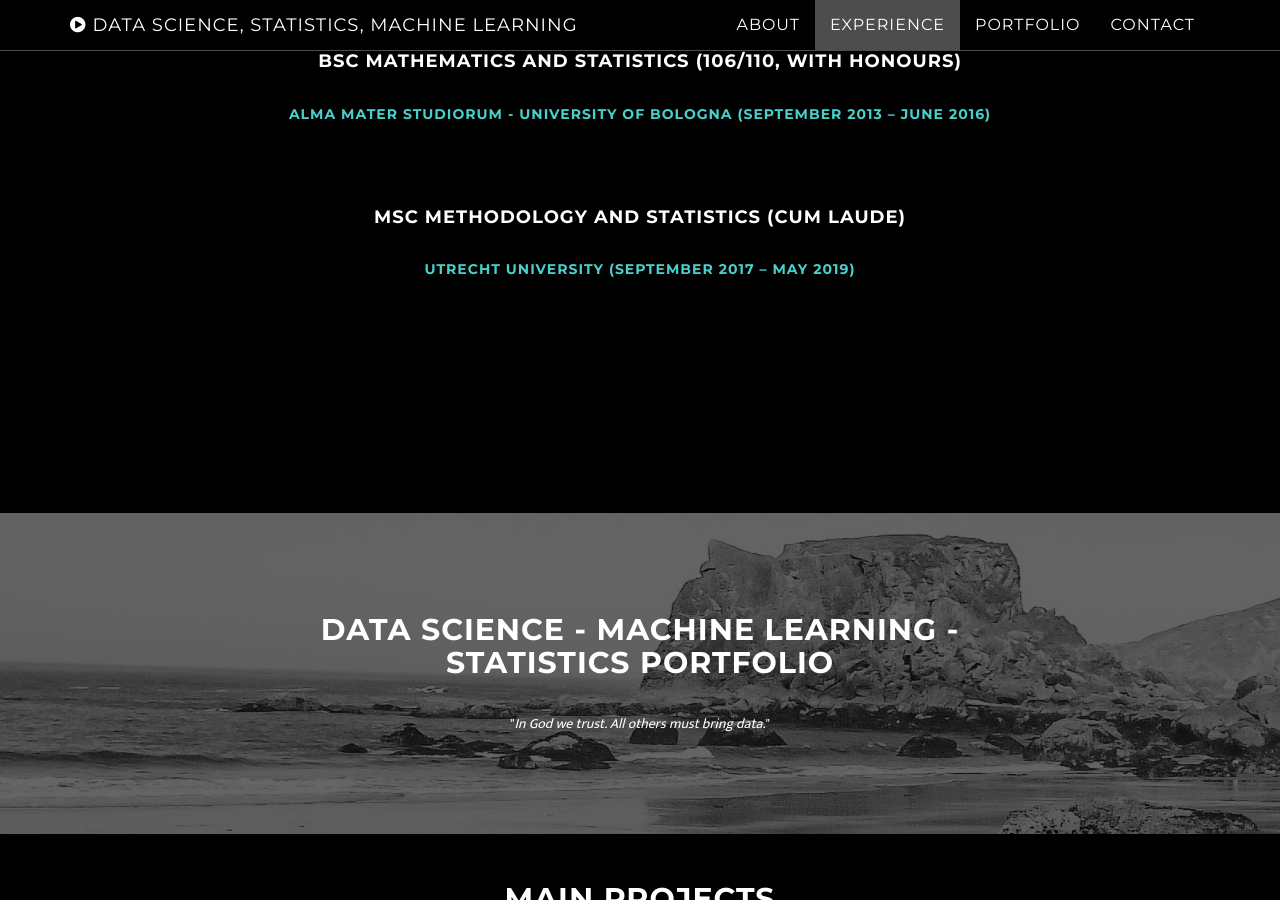
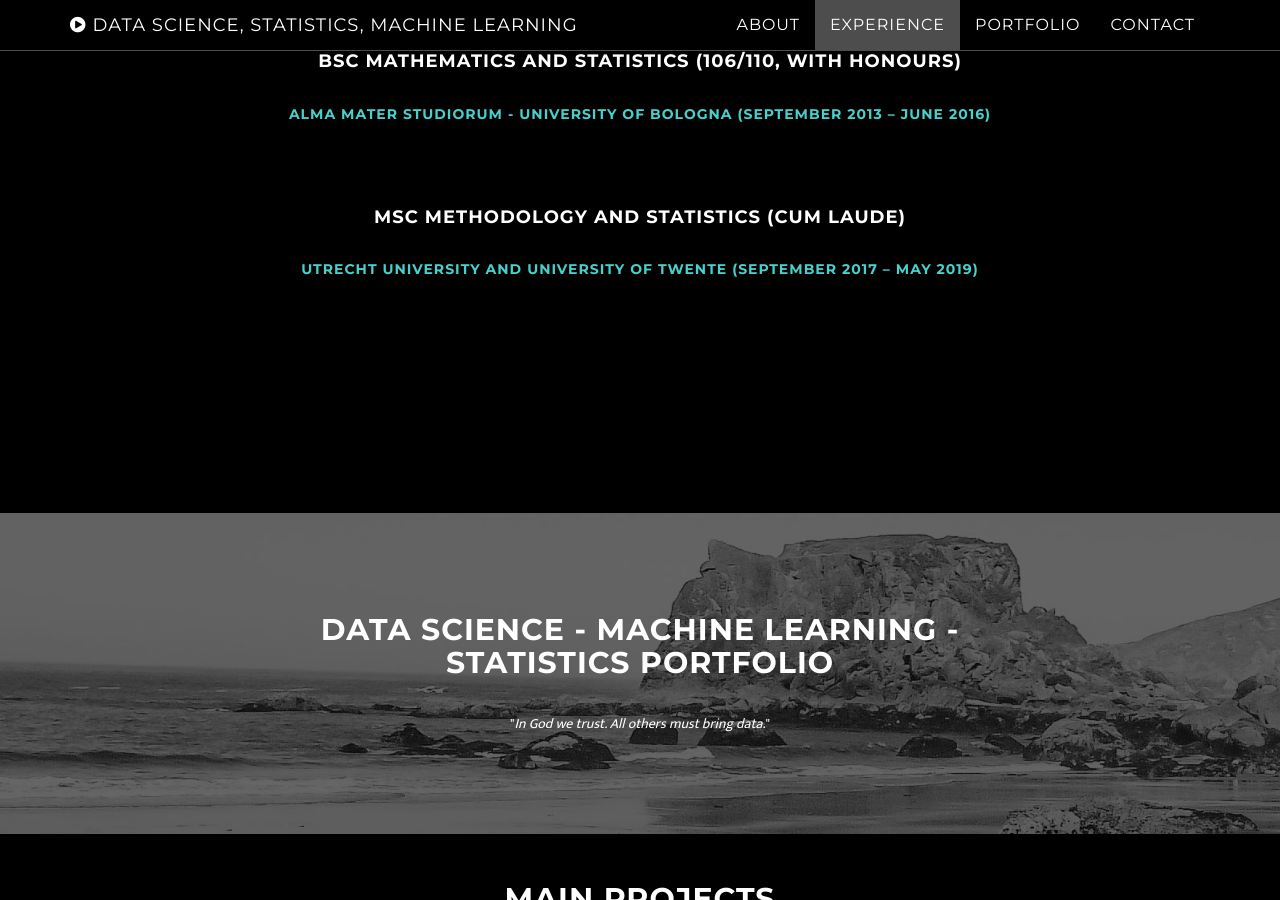
Before and after one commit to AgneseG/AgneseG.github.io, a Jekyll site: the page built from index.html, in a window 1280 px wide and 900 px high, scrolled down 3417 px. Built offline with Jekyll 4.4.1, drawn with Linux system fonts in a browser that asks for light colours.

Commit message:
Update experience.html

```diff
--- a/_includes/experience.html
+++ b/_includes/experience.html
@@ -80,6 +80,6 @@ Cognitive impairments are currently assessed with a paper-and-pencil NPA (neurop
        <h5 style="color:black">Data Science Lab - SIG Machine Learning Applications</h5>
 
 <h4  >MSc Methodology and Statistics (Cum Laude)</h4>
-<h5 style="color:#48D1CC">Utrecht University (September 2017 – May 2019)</h5>
+<h5 style="color:#48D1CC">Utrecht University and University of Twente (September 2017 – May 2019)</h5>
 
     </section>
```
